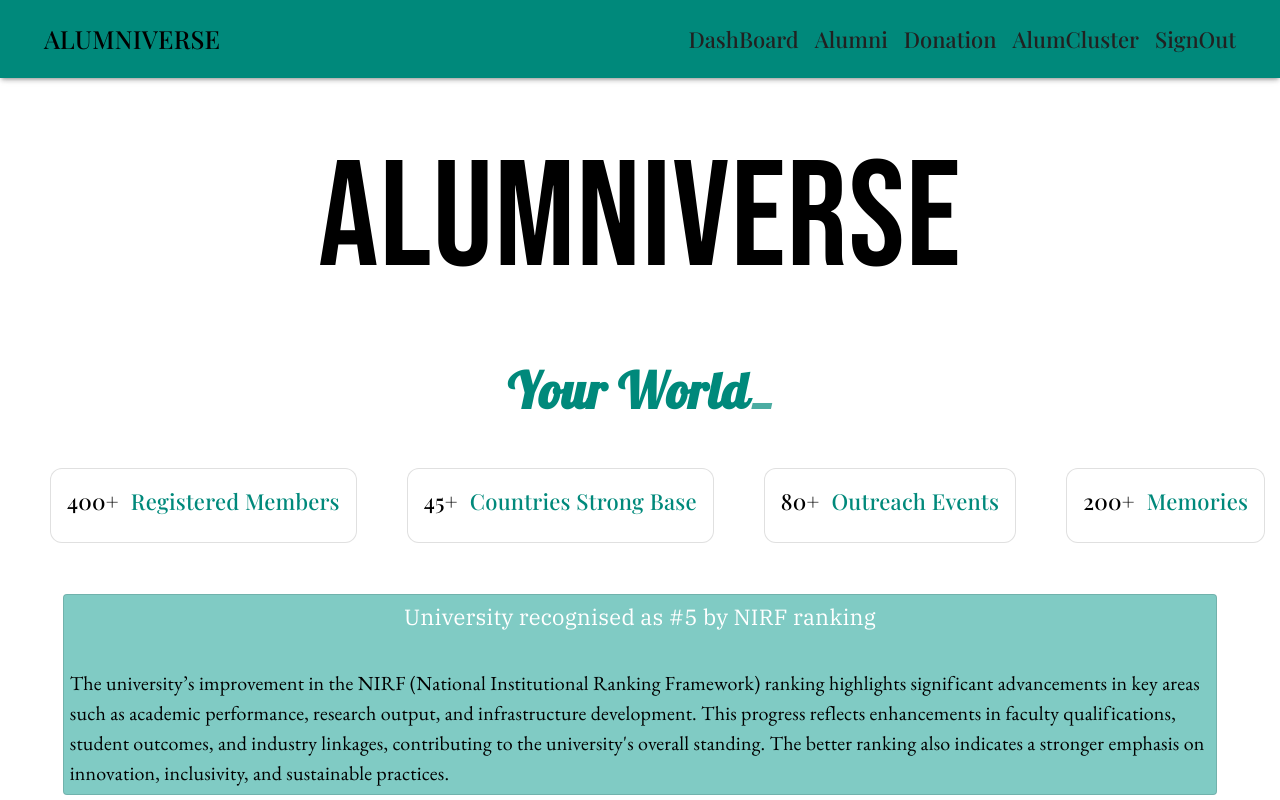
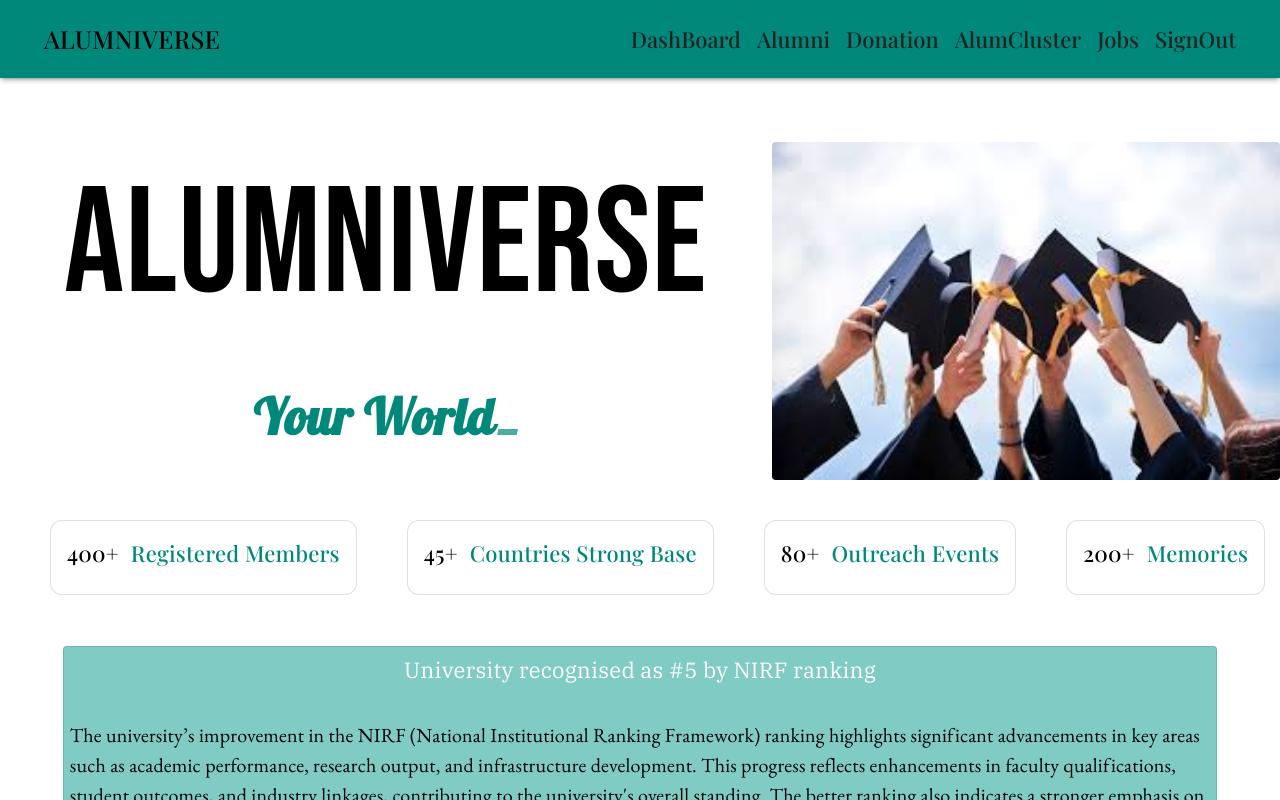
Before and after one commit to 0ShNa0/AlumniVerse, a React (Create React App) app in the folder client/: page /dashboard in a window 1280 px wide. Shown: the top 800 px of the page. Built offline with nearby package versions, Linux system fonts and the light colour scheme; a web font is replaced by a local one.

Commit message:
added picture

```diff
--- a/client/src/App.js
+++ b/client/src/App.js
@@ -5,6 +5,7 @@ import { BrowserRouter, Route,Routes } from 'react-router-dom';
 import Header from './components/Header';
 import {Box} from '@mui/material';
 import Login from './pages/Login';
+import Jobs from './pages/Jobs';
 import Clusters from './pages/Clusters';
 import Alumni from './pages/Alumni';
 import Donation from './pages/Donation';
@@ -29,6 +30,7 @@ function App() {
         <Route exact path="/alumni" element={<Alumni/>} />
         <Route exact path="/donation" element={<Donation/>} />
         <Route exact path="/clusters" element={<Clusters/>} />
+        <Route exact path="/jobs" element={<Jobs/>} />
         <Route exact path="/" element={<Login onSignOut={handleSignOut}/>} />
         </Routes>
       </BrowserRouter>
--- a/client/src/components/Dashboard/Central.jsx
+++ b/client/src/components/Dashboard/Central.jsx
@@ -2,10 +2,13 @@ import React from 'react';
 import { Typography } from '@mui/material';
 import '../../App.css';
 import Typewriter from 'typewriter-effect';
+import alumniImage from '../../assets/alumni.jpeg';
 
 const Central = () => {
   return (
-    <div><Typography
+    <div style={{display:'flex', alignItems:'center'}}>
+      <div style={{marginLeft:'5%'}}>
+      <Typography
     sx={{
       fontSize: {
         xs: '12px',
@@ -51,6 +54,8 @@ const Central = () => {
         />
       </Typography>
       </div>
+     <img src={alumniImage} style={{ width: '40%', height: 'auto',marginTop:'5%',marginLeft:'5%',borderRadius:4 }}/>
+      </div>
   )
 }
 
--- a/client/src/components/Header.jsx
+++ b/client/src/components/Header.jsx
@@ -58,6 +58,12 @@ const Header = () => {
                   AlumCluster
                 </Link>
                 <Link
+                  to="/jobs"
+                  style={{ textDecoration: 'none', color: '#212121', fontFamily: 'Playfair Display' ,fontSize:'22px'}}
+                >
+                 Jobs
+                </Link>
+                <Link
                   to="/"
                   style={{ textDecoration: 'none', color: '#212121', fontFamily: 'Playfair Display' ,fontSize:'22px'}}
                 >
@@ -83,6 +89,9 @@ const Header = () => {
             <ListItem button component={Link} to="/clusters" onClick={handleDrawerClose}>
               <ListItemText primary="AlumCluster" />
             </ListItem>
+            <ListItem button component={Link} to="/jobs" onClick={handleDrawerClose}>
+              <ListItemText primary="Jobs" />
+            </ListItem>
           </List>
           <Divider />
         </div>
--- /dev/null
+++ b/client/src/pages/Jobs.jsx
@@ -0,0 +1,9 @@
+import React from 'react';
+
+const Jobs = () => {
+  return (
+    <div>hi Jobs</div>
+  )
+}
+
+export default Jobs;
```
Also changed, not shown: client/src/assets/alumni.jpeg (added).
